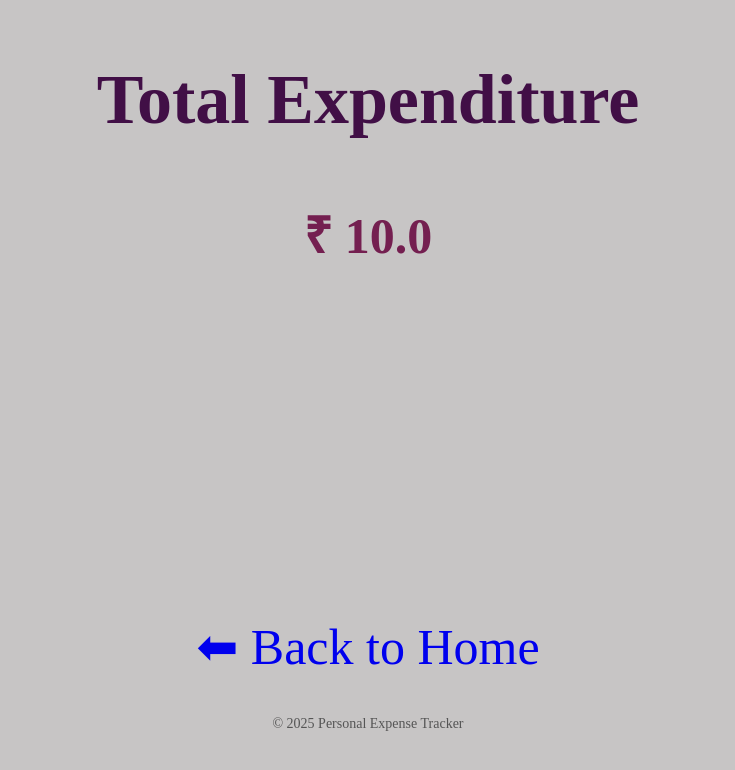
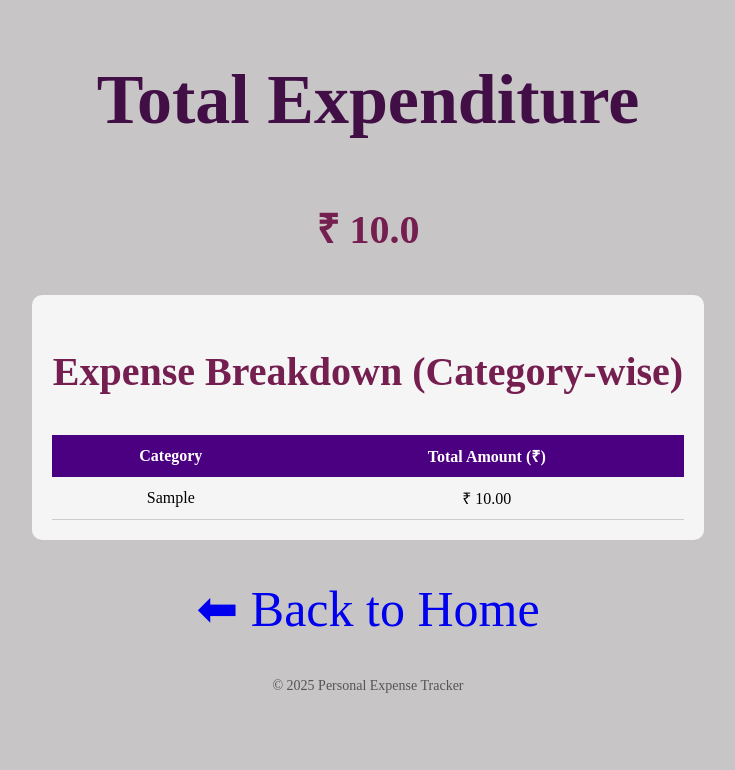
Before and after one commit to Gitanjali7890/Personal_Expense_Tracker, a Flask app: page /total in a window 1280 px wide. Shown: the top 770 px of the page, without its empty margins (272-1007 px from the left). Run offline with Flask 3, Linux system fonts and the light colour scheme; tables that the repository leaves empty hold one stand-in row (values such as "Sample post").

Commit message:
phase 2:add categories wise expenditure in total expenditure page

```diff
--- a/python/app.py
+++ b/python/app.py
@@ -147,12 +147,36 @@ def summary():
 
     return render_template('summary.html', monthly_total=monthly, yearly_total=yearly)
 
-@app.route('/total')             #-------route for total------
+#---route for total expenditure----
+@app.route("/total")
 def total():
     conn = get_db_connection()
-    total = conn.execute("SELECT SUM(amount) FROM expenses").fetchone()[0] or 0
+    cursor = conn.cursor()
+
+    # Total expense
+    cursor.execute("SELECT SUM(amount) FROM expenses")
+    total = cursor.fetchone()[0] or 0
+
+    # Category-wise breakdown
+    cursor.execute("""
+        SELECT category, SUM(amount) AS total_amount
+        FROM expenses
+        GROUP BY category
+    """)
+    rows = cursor.fetchall()
+
     conn.close()
-    return render_template('total.html', total=total)
+
+    category_data = [
+        {"category": row[0], "total_amount": row[1]}
+        for row in rows
+    ]
+
+    return render_template(
+        "total.html",
+        total=total,
+        category_data=category_data
+    )
 
 
 # ---------- RUN ----------
--- /dev/null
+++ b/python/static/js/breakdown.js
@@ -0,0 +1,21 @@
+document.addEventListener("DOMContentLoaded", function () {
+
+    // 1️⃣ Get JSON data from script tag
+    const dataTag = document.getElementById("category-data");
+    const categoryData = JSON.parse(dataTag.textContent);
+
+    // 2️⃣ Get table body
+    const tbody = document.getElementById("breakdownBody");
+
+    // 3️⃣ Insert rows
+    categoryData.forEach(item => {
+        const row = document.createElement("tr");
+
+        row.innerHTML = `
+            <td>${item.category}</td>
+            <td>₹ ${item.total_amount.toFixed(2)}</td>
+        `;
+
+        tbody.appendChild(row);
+    });
+});
--- a/python/static/total.css
+++ b/python/static/total.css
@@ -13,11 +13,12 @@ h1{
 }
 
 /*total amount*/
-h2{
-    color:rgb(116, 31, 80);
-    font-size: 50px;
-    margin-bottom: 350px;
+h2 {
+    color: rgb(116, 31, 80);
+    font-size: 40px;
+    margin-bottom: 40px;
 }
+
 
 /*back to home button*/
 a{
@@ -27,6 +28,32 @@ a{
 
 }
 
+/*breakdown design(category wise split)*/
+.breakdown-container {
+  width: 50%;
+  margin: 40px auto;
+  background: #f5f5f5;
+  padding: 20px;
+  border-radius: 10px;
+}
+
+.breakdown-table {
+  width: 100%;
+  border-collapse: collapse;
+}
+
+.breakdown-table th {
+  background-color: #4b0082;
+  color: white;
+  padding: 10px;
+}
+
+.breakdown-table td {
+  padding: 10px;
+  text-align: center;
+  border-bottom: 1px solid #ccc;
+}
+
 /*copyright logo*/
 .footer {
     margin-top: 40px;
--- a/python/templates/total.html
+++ b/python/templates/total.html
@@ -2,23 +2,45 @@
 <html lang="en">
 <head>
     <meta charset="UTF-8">
-    <meta name="viewport" content="width=device-width, initial-scale=1.0">
     <title>Total Expenditure</title>
     <link rel="stylesheet" href="/static/total.css">
 </head>
 <body>
-    <!--title of page-->
+<!--title of page-->
     <h1>Total Expenditure</h1>
-
-    <!--amount of total expenditure store by user-->
+    <!--total expenditure amount-->
     <h2>₹ {{ total }}</h2>
 
-    <!--back to home button-->
+    <!--div for table-->
+    <div class="breakdown-container">
+        <h2>Expense Breakdown (Category-wise)</h2>
+
+        <table class="breakdown-table">
+            <thead>
+                <tr>
+                    <th>Category</th>
+                    <th>Total Amount (₹)</th>
+                </tr>
+            </thead>
+
+        <!-- ✅ tbody MUST be inside table -->
+            <tbody id="breakdownBody"></tbody>
+        </table>
+    </div>
+
+<!-- ✅ Jinja to JS injection -->
+    <script id="category-data" type="application/json">
+        {{ category_data | tojson }}
+    </script>
+
+<!--js link-->
+    <script src="{{ url_for('static', filename='js/breakdown.js') }}"></script>
+<!--back to home button-->
     <a href="/">⬅ Back to Home</a>
 
-    <!--div for footer for copyright logo-->
     <div class="footer">
         © 2025 Personal Expense Tracker
     </div>
+
 </body>
 </html>
```
